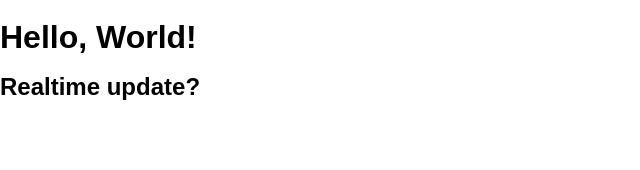
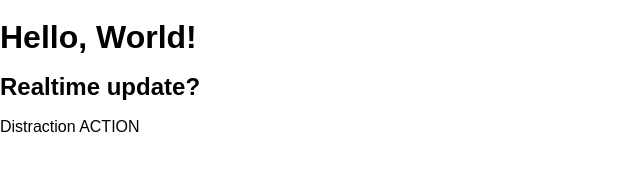
Before and after one commit to Kil-dozer/bloodbowl, a website: page public/index.html in a window 1280 px wide. Shown: the whole page, without its empty margins (0-640 px from the left). Drawn offline with Linux system fonts and the light colour scheme.

Commit message:
push setup

```diff
--- a/public/index.html
+++ b/public/index.html
@@ -10,5 +10,6 @@
   <body>
     <h1 class="hello-world">Hello, World!</h1>
     <h2>Realtime update?</h2>
+    <p>Distraction ACTION</p>
   </body>
 </html>
```
